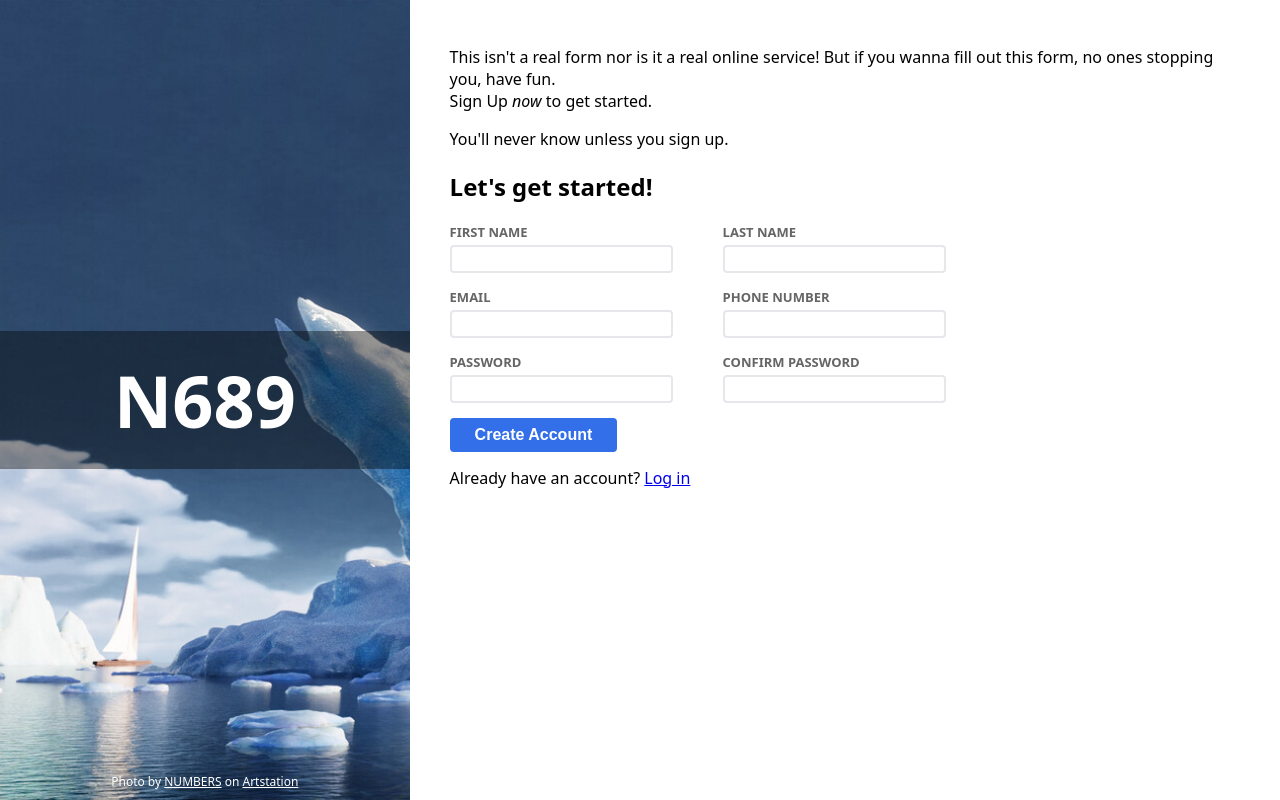
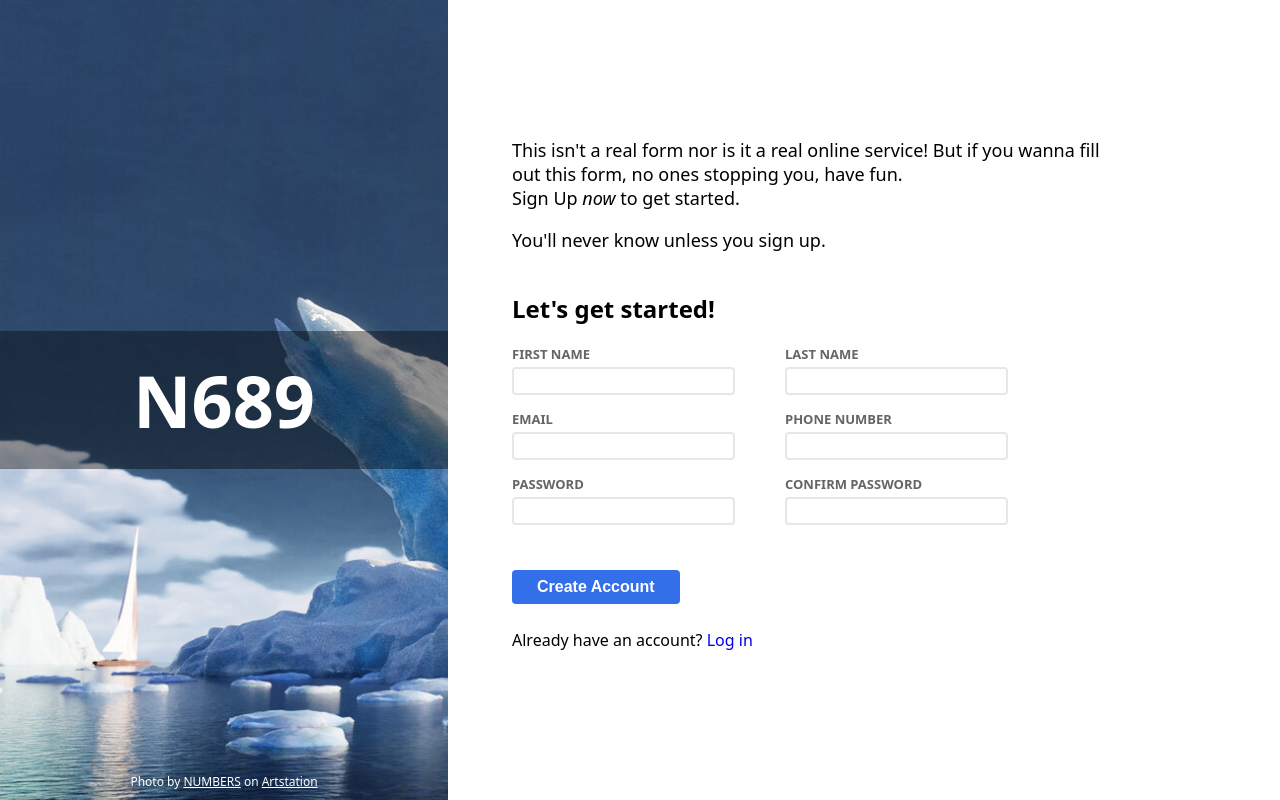
Before and after one commit to Numbers0689/forms, a plain HTML site: page index.html in a window 1280 px wide. Drawn offline with Linux system fonts and the light colour scheme.

Commit message:
Add font styles and finish page

```diff
--- a/index.html
+++ b/index.html
@@ -62,7 +62,7 @@
                         <button type="submit">Create Account</button>
                     </div>
                 </form>
-                <div>Already have an account? <a href="#">Log in</a></div>
+                <div>Already have an account? <a href="#" id="login">Log in</a></div>
             </section>
         </div>
     </body>
--- a/styles.css
+++ b/styles.css
@@ -22,7 +22,7 @@ form > div {
 
 #logo {
     height: 100vh;
-    width: 32vw;
+    width: 35vw;
     background-image: url(images/glacier.jpg);
     background-repeat: no-repeat;
     background-size: cover;
@@ -53,7 +53,9 @@ form > div {
 }
 
 section {
-    padding: 30px 40px;
+    padding: 30px 5vw;
+    height: 70vh;
+    margin: auto 0;
 }
 
 input {
@@ -81,6 +83,7 @@ button {
     font-size: 16px;
     border: none;
     border-radius: 4px;
+    margin: 30px 0 10px 0;
 }
 
 input:focus {
@@ -93,7 +96,7 @@ input:user-invalid {
 }
 
 input:user-invalid ~ span{
-    font-size: 13px;
+    font-size: 12px;
     color: red;
     display: inline;
 }
@@ -101,3 +104,17 @@ input:user-invalid ~ span{
 span {
     display: none;
 }
+
+#login {
+    text-decoration: none;
+}
+
+h1 {
+    margin-top: 40px;
+}
+
+p {
+    font-size: 18px;
+    font-weight: 400;
+    width: 600px;
+}
```
